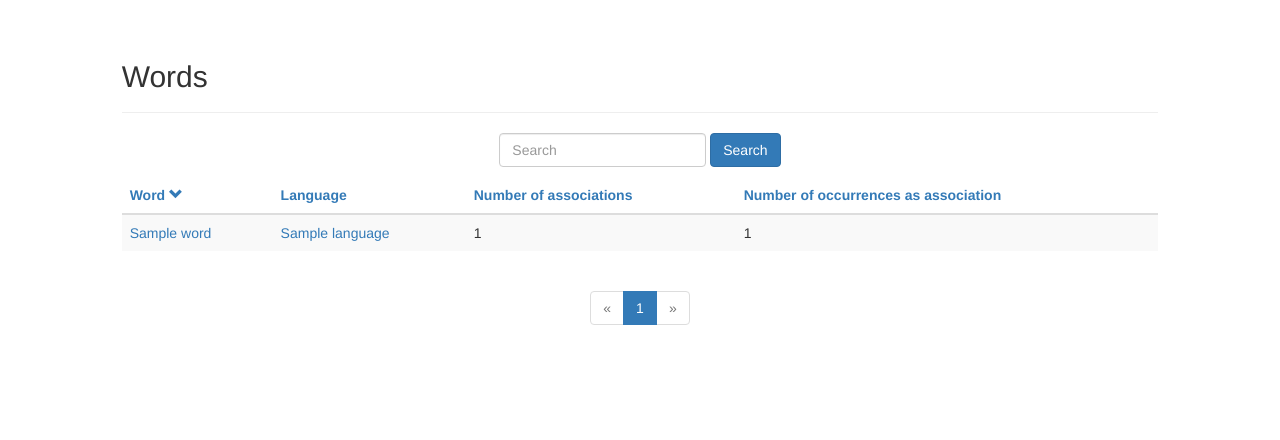
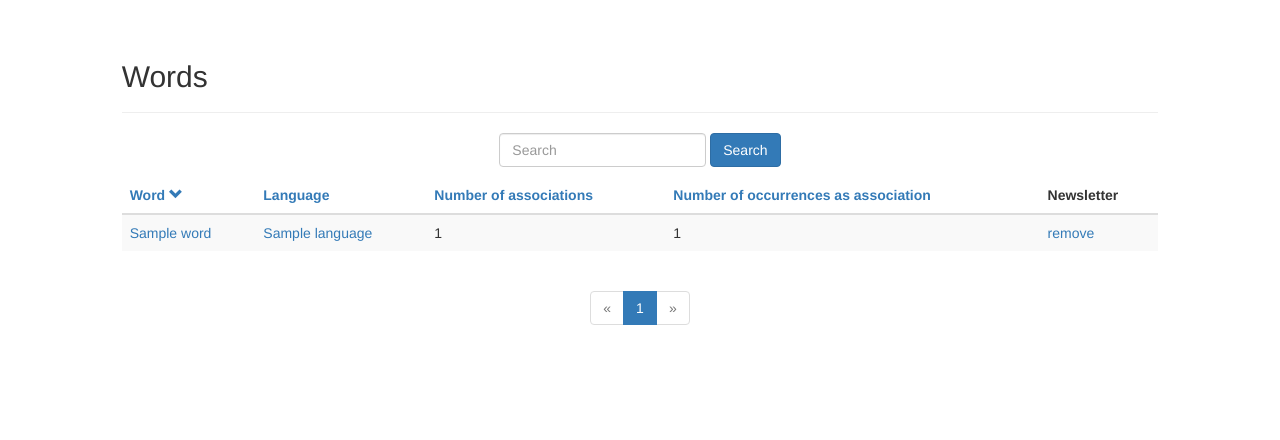
Before and after one commit to Tima-Is-My-Association/TIMA, a Django app: page /words/ in a window 1280 px wide. Shown: the part 51-491 px from the top of the page. Run offline with Django 3.2, Linux system fonts and the light colour scheme; a user stored in the database is signed in; tables that the repository leaves empty hold one stand-in row (values such as "Sample post"); parts of the project's set-up code (start-up, migrations or seed data) failed here and were passed over; some libraries are stand-ins or nearby versions.

Commit message:
Updated newsletter stuff.

```diff
--- a/app/views/profile.py
+++ b/app/views/profile.py
@@ -72,6 +72,7 @@ def newsletter(request):
     if remove:
         newsletter.words.remove(get_object_or_404(Word, id=remove))
         newsletter.save()
+        messages.success(request, _('You removed %(word)s successfully from your newsletter.') % {'word': get_object_or_404(Word, id=remove)})
 
     if request.method == 'POST':
         form = NewsletterForm(request.POST)
--- a/association/templatetags/association/base.py
+++ b/association/templatetags/association/base.py
@@ -8,3 +8,7 @@ def words(language, exclude=[]):
 @register.filter
 def language(words, language):
     return words.filter(language=language)
+
+@register.filter
+def isInNewsletter(word, user):
+    return word.newsletters.filter(user=user).exists()
--- a/association/views/words.py
+++ b/association/views/words.py
@@ -1,14 +1,30 @@
 from app.functions.piwik import track
+from app.models import Newsletter
 from association.models import Language, Word
+from django.contrib import messages
 from django.core.paginator import Paginator, EmptyPage, PageNotAnInteger
 from django.db.models import Count
 from django.db.models.functions import Lower
 from django.shortcuts import get_object_or_404, render
+from django.utils.translation import ugettext as _
 
 def words(request):
     o = request.GET.get('o') if 'o' in request.GET else 'name'
     l = request.GET.get('l')
+    r = request.GET.get('r')
+    a = request.GET.get('a')
     search = request.GET.get('search')
+
+    if request.user.is_authenticated():
+        newsletter, created = Newsletter.objects.get_or_create(user=request.user)
+        if r:
+            newsletter.words.remove(get_object_or_404(Word, id=r))
+            newsletter.save()
+            messages.success(request, _('You removed %(word)s successfully from your newsletter.') % {'word': get_object_or_404(Word, id=r)})
+        if a:
+            newsletter.words.add(get_object_or_404(Word, id=a))
+            newsletter.save()
+            messages.success(request, _('You added %(word)s successfully to your newsletter.') % {'word': get_object_or_404(Word, id=a)})
 
     word_list = Word.objects.all().annotate(c=Count('word', distinct=True),
             a=Count('association', distinct=True)).order_by(Lower(o) if o == 'name' else o, Lower('name'))
--- a/templates/tima/profile/newsletter.html
+++ b/templates/tima/profile/newsletter.html
@@ -10,7 +10,7 @@
     <div class="col-md-8 col-md-offset-2">
         <div class="row">
             <div class="col-md-6 col-md-offset-3 text-center">
-                <p>{% trans "Get a weekly newsletter of words you're interrested in. Select a word by cliking it." %}</p>
+                <p>{% trans "Get a weekly newsletter of words you're interrested in." %}</p>
                 <form action="{% url 'newsletter' %}" method="post" class="form-inline" style="margin-top: 10px;">
                     {% csrf_token %}
 
@@ -34,8 +34,6 @@
             <div class="col-md-12">
                 {% for language in languages %}
                     <h3 class="page-header">{{ language }}</h3>
-                    <p><b>Words: </b>
-                    </p>
                     <p><b>Selected words: </b>
                         {% for word in newsletter.words.all|language:language %}
                             <a href="?remove={{ word.id }}">{{ word }}</a>{% if not forloop.last %}, {% endif %}
--- a/templates/tima/words/words.html
+++ b/templates/tima/words/words.html
@@ -1,5 +1,5 @@
 {% extends 'tima/base.html' %}
-{% load i18n tima %}
+{% load association i18n tima %}
 
 {% block content %}
 <div class="row">
@@ -32,6 +32,9 @@
                     <th><a href="?o={% if not o|startswith:'-' %}-{% endif %}language{% if l %}&amp;l={{ l }}{% endif %}{% if search %}&amp;search={{ search }}{% endif %}">{% trans 'Language' %} {% if o|endswith:'language' %}<span class="glyphicon glyphicon-chevron-{% if o|startswith:'-' %}up{% else %}down{% endif %}"></span>{% endif %}</a></th>
                     <th><a href="?o={% if not o|startswith:'-' %}-{% endif %}c{% if l %}&amp;l={{ l }}{% endif %}{% if search %}&amp;search={{ search }}{% endif %}">{% trans 'Number of associations' %} {% if o|endswith:'c' %}<span class="glyphicon glyphicon-chevron-{% if o|startswith:'-' %}up{% else %}down{% endif %}"></span>{% endif %}</a></th>
                     <th><a href="?o={% if not o|startswith:'-' %}-{% endif %}a{% if l %}&amp;l={{ l }}{% endif %}{% if search %}&amp;search={{ search }}{% endif %}">{% trans 'Number of occurrences as association' %} {% if o|endswith:'a' %}<span class="glyphicon glyphicon-chevron-{% if o|startswith:'-' %}up{% else %}down{% endif %}"></span>{% endif %}</a></th>
+                    {% if user.is_authenticated %}
+                        <th>{% trans 'Newsletter' %}</th>
+                    {% endif %}
                 </tr>
             </thead>
             <tbody>
@@ -41,6 +44,15 @@
                         <td><a href="?l={% if l != word.language.code %}{{ word.language.code }}{% endif %}{% if o %}&amp;o={{ o }}{% endif %}{% if search %}&amp;search={{ search }}{% endif %}">{{ word.language }}</a></td>
                         <td>{{ word.c }}</td>
                         <td>{{ word.a }}</td>
+                        {% if user.is_authenticated %}
+                            <td>
+                                {% if word|isInNewsletter:user %}
+                                    <a href="?r={{ word.id }}{% if o %}&amp;o={{ o }}{% endif %}{% if l %}&amp;l={{ l }}{% endif %}{% if search %}&amp;search={{ search }}{% endif %}">{% trans 'remove' %}</a>
+                                {% else %}
+                                    <a href="?a={{ word.id }}{% if o %}&amp;o={{ o }}{% endif %}{% if l %}&amp;l={{ l }}{% endif %}{% if search %}&amp;search={{ search }}{% endif %}">{% trans 'add' %}</a>
+                                {% endif %}
+                            </td>
+                        {% endif %}
                     </tr>
                 {% endfor %}
             </tbody>
```
